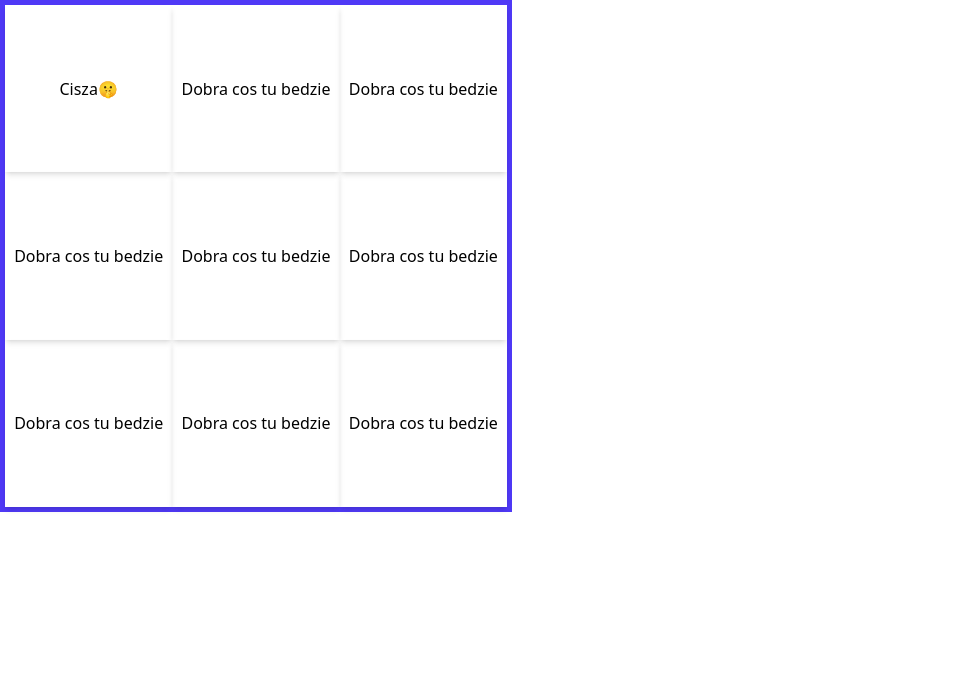
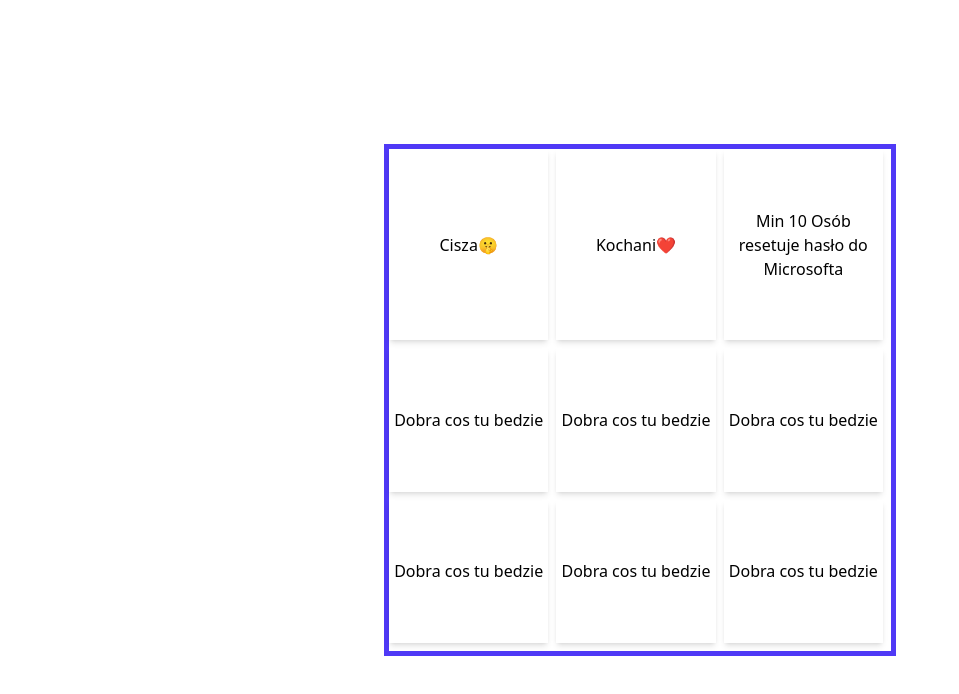
Before and after one commit to Mofy0/BingoZB, a SvelteKit app in the folder BingoZB/: page / in a window 1280 px wide. Shown: the top 694 px of the page, without its empty margins (0-959 px from the left). Built offline with nearby package versions, Linux system fonts and the light colour scheme.

Commit message:
DIV I FINILY CENTERED

```diff
--- a/BingoZB/src/routes/+page.svelte
+++ b/BingoZB/src/routes/+page.svelte
@@ -11,15 +11,17 @@
             }
         }
         </script>
-
-    <div id="BingoDiv" class="w-128 h-128 border-5 border-indigo-600 grid grid-cols-3 text-center text-wrap: wrap-anywhere">
+    <div class="flex justify-center items-center h-screen">
+    <div id="BingoDiv" class="space-x-2 space-y-2 w-128 h-128 border-5 border-indigo-600 grid grid-cols-3 text-center text-wrap: wrap-anywhere">
         <button id="BingoBT" class="shadow-md hover:bg-sky-100" on:click={increment}>{jsondata.cards.easy[0].text}</button>
+		<button id="BingoBT" class="shadow-md hover:bg-sky-100" on:click={increment}>{jsondata.cards.easy[1].text}</button>
+		<button id="BingoBT" class="shadow-md hover:bg-sky-100" on:click={increment}>{jsondata.cards.hard[0].text}</button>
 		<button id="BingoBT" class="shadow-md hover:bg-sky-100" on:click={increment}>Dobra cos tu bedzie</button>
 		<button id="BingoBT" class="shadow-md hover:bg-sky-100" on:click={increment}>Dobra cos tu bedzie</button>
 		<button id="BingoBT" class="shadow-md hover:bg-sky-100" on:click={increment}>Dobra cos tu bedzie</button>
 		<button id="BingoBT" class="shadow-md hover:bg-sky-100" on:click={increment}>Dobra cos tu bedzie</button>
 		<button id="BingoBT" class="shadow-md hover:bg-sky-100" on:click={increment}>Dobra cos tu bedzie</button>
-		<button id="BingoBT" class="shadow-md hover:bg-sky-100" on:click={increment}>Dobra cos tu bedzie</button>
-		<button id="BingoBT" class="shadow-md hover:bg-sky-100" on:click={increment} >Dobra cos tu bedzie</button>
-		<button id="BingoBT" class="shadow-md hover:bg-sky-100" on:click={increment}>Dobra cos tu bedzie</button>
+        <button id="BingoBT" class="shadow-md hover:bg-sky-100" on:click={increment}>Dobra cos tu bedzie</button>
+        <button id="BingoBT" class="visibility: hidden" on:click={increment}>Dobra cos tu bedzie</button>
     </div>
+    </div>
```
